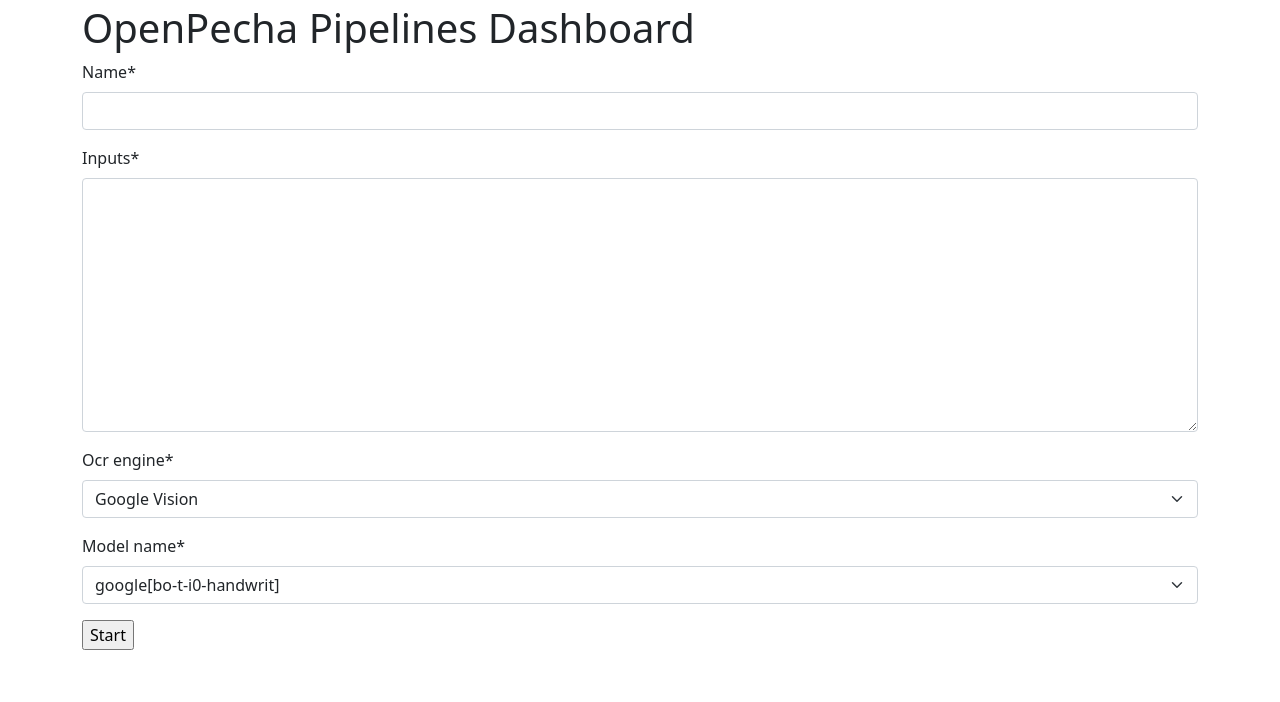
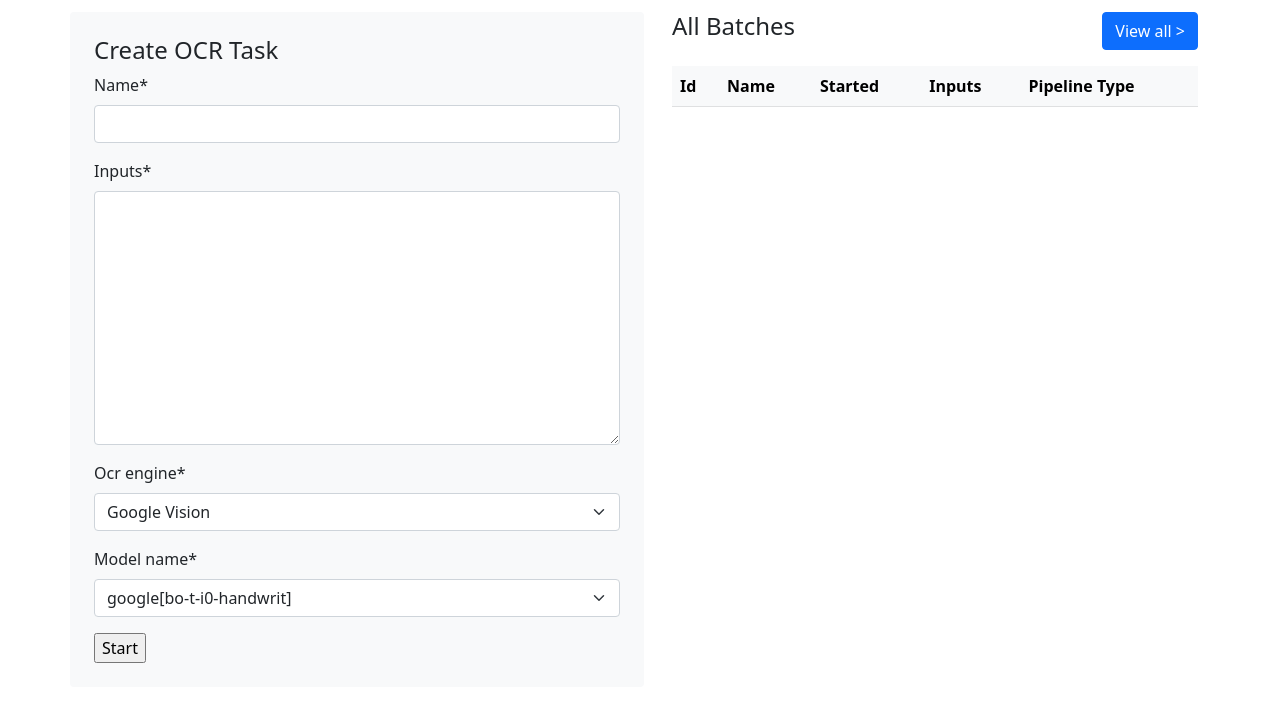
Before and after one commit to OpenPecha/Pipeline-Manager, a Django app: page /pipelines/ in a window 1280 px wide. Shown: the part 56-758 px from the top of the page. Run offline with Django 3.2, Linux system fonts and the light colour scheme; tables that the repository leaves empty hold one stand-in row (values such as "Sample post"); data that the repository does not hold is empty; parts of the project's set-up code (start-up, migrations or seed data) failed here and were passed over; some libraries are stand-ins or nearby versions.

Commit message:
add batch task list page

```diff
--- a/data_pipeline_manager/pipelines/urls.py
+++ b/data_pipeline_manager/pipelines/urls.py
@@ -5,5 +5,5 @@
 app_name = "pipelines"
 urlpatterns = [
     path("", view=views.dashboard, name="dashboard"),
-    path("batches/", view=views.batch_task_lists, name="batch_task_lists"),
+    path("batches/", view=views.batch_task_lists_view, name="batch_tasks_list"),
 ]
--- a/data_pipeline_manager/pipelines/views.py
+++ b/data_pipeline_manager/pipelines/views.py
@@ -1,4 +1,7 @@
+from django.http import HttpResponseRedirect
 from django.shortcuts import render
+from django.urls import reverse_lazy
+from django.views import generic
 
 from .forms import OCR_ENGINES, OCR_MODELS, OCRTaskForm
 from .models import BatchTask, PipelineTypes
@@ -18,13 +21,21 @@
                 },
             )
             batch.save()
+            return HttpResponseRedirect(reverse_lazy("pipelines:dashboard"))
     else:
         form = OCRTaskForm()
 
-    context = {"form": form}
+    latest_ten_batches = BatchTask.objects.order_by("-started_on")[:10]
+    context = {"form": form, "batch_tasks": latest_ten_batches}
+
     return render(request, "pipelines/dashboard.html", context=context)
 
 
-def batch_task_lists(request):
-    context = {"batch_tasks": BatchTask.objects.all()}
-    return render(request, "pipelines/batch_task_lists.html", context=context)
+class BatchTaskListView(generic.ListView):
+    model = BatchTask
+    paginate_by = 10
+    template_name = "pipelines/batch_task_lists.html"
+    context_object_name = "batch_tasks"
+
+
+batch_task_lists_view = BatchTaskListView.as_view()
--- a/data_pipeline_manager/templates/base.html
+++ b/data_pipeline_manager/templates/base.html
@@ -80,7 +80,7 @@
 
     </div>
 
-    <div class="container">
+    <div class="container pt-2">
 
       {% if messages %}
         {% for message in messages %}
--- a/data_pipeline_manager/templates/pipelines/dashboard.html
+++ b/data_pipeline_manager/templates/pipelines/dashboard.html
@@ -1,10 +1,47 @@
 
 {% extends "base.html" %}
 
+{% block title %}Dashboard{% endblock title %}
+
 {% block content %}
 
-<h1>OpenPecha Pipelines Dashboard</h1>
+<div class="row gap-3">
+    <div class="col p-4 bg-light rounded">
+            <h4>Create OCR Task</h4>
+        {% include "pipelines/create_ocr_task_form.html" with form=form %}
+    </div>
 
-{% include "pipelines/create_ocr_task_form.html" with form=form %}
+    <div class="col">
+        <div class="d-flex justify-content-between">
+            <h4>All Batches</h4>
+            <a href="{% url 'pipelines:batch_tasks_list' %}" class="btn btn-primary">View all ></a>
+        </div>
+
+        <div class="mt-3">
+            <table class="table table-hover table-light">
+                <thead>
+                <tr>
+                    <th scope="col">Id</th>
+                    <th scope="col">Name</th>
+                    <th scope="col">Started</th>
+                    <th scope="col">Inputs</th>
+                    <th scope="col">Pipeline Type</th>
+                </tr>
+                </thead>
+                <tbody>
+                {% for batch in batch_tasks %}
+                    <tr>
+                        <th scope="row">{{ batch.id }}</th>
+                        <td>{{ batch.name }}</td>
+                        <td>{{ batch.started_on }}</td>
+                        <td>{{ batch.inputs|truncatechars:30 }}</td>
+                        <td>{{ batch.get_pipeline_type_display }}</td>
+                    </tr>
+                {% endfor %}
+                </tbody>
+            </table>
+        </div>
+    </div>
+</div>
 
 {% endblock content %}
```
